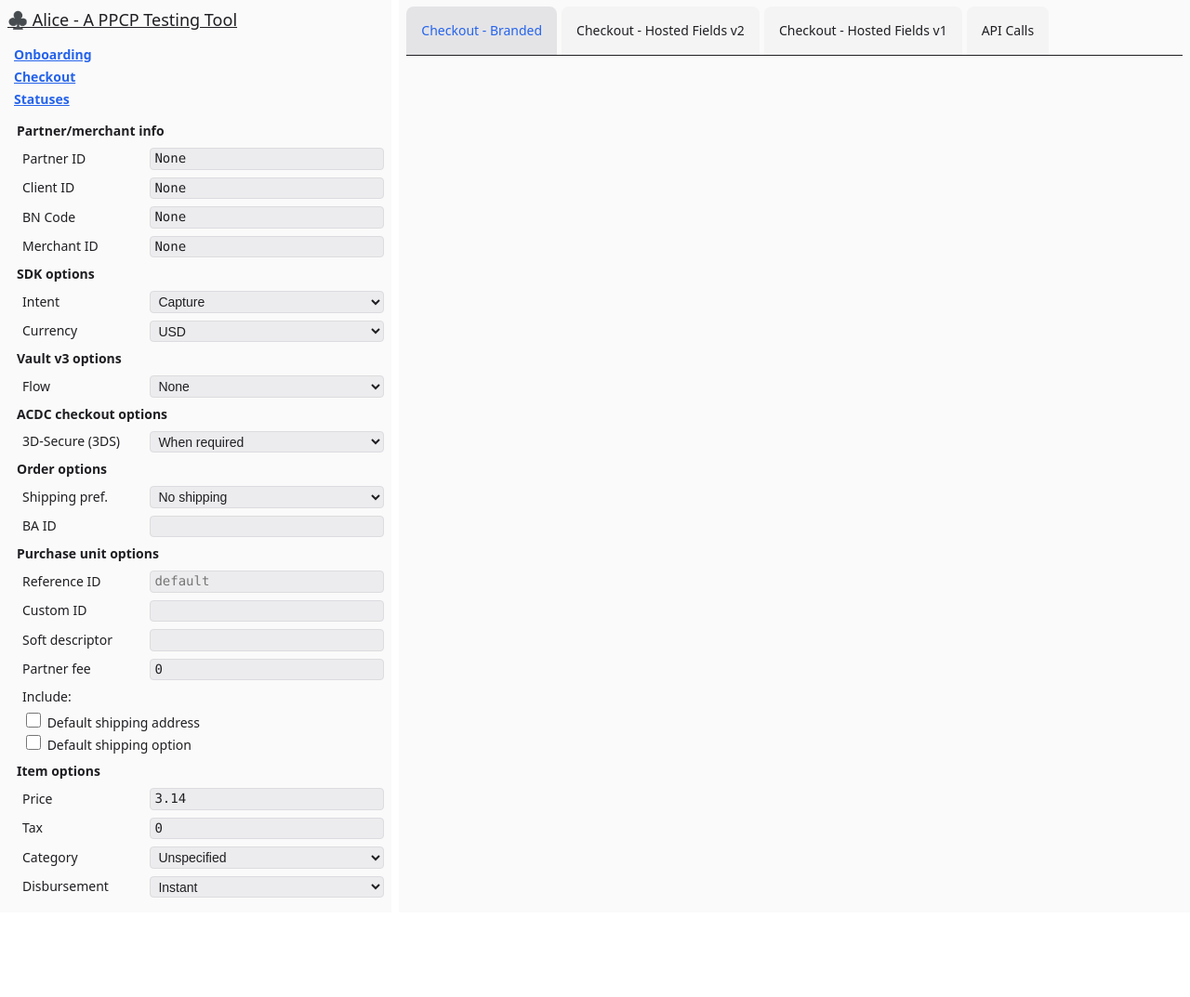
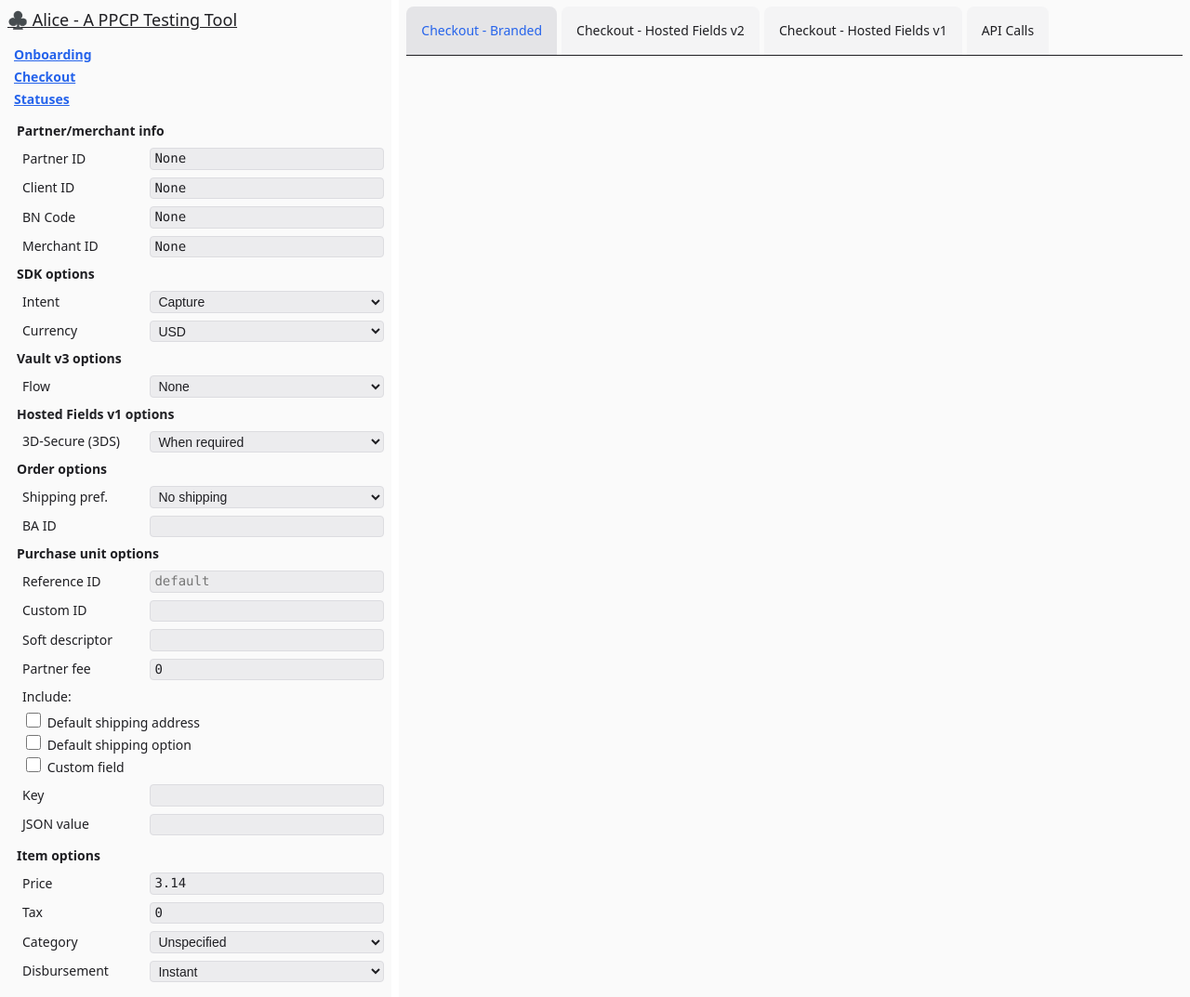
Before and after one commit to engenmt-pp/Alice, a Flask app: page / in a window 1280 px wide. Shown: the part 21-1094 px from the top of the page at 93% size. Before the commit the page ends 987 px from the top, so only its background shows below. Run offline with Flask 3, Linux system fonts and the light colour scheme; some libraries are stand-ins or nearby versions.

Commit message:
Add option to attach user-input custom field to purchase unit (#106)
* Add option to attach user-input custom field to purchase unit

* Correct logging levels, add comments

```diff
--- /dev/null
+++ b/src/static/custom-purchase-unit.css
@@ -0,0 +1,15 @@
+#purchase-unit-options > fieldset > fieldset {
+    width: 100%;
+    margin-left: 0;
+    display: flex;
+    flex-direction: row;
+    align-items: center;
+    justify-content: space-between;
+    flex-wrap: wrap;
+    gap: 0.25rem 0.5rem;
+    margin-top: 0.25rem;
+}
+
+#purchase-unit-options:has(#include-custom-purchase-unit-field:not(:checked)) ~ #custom-purchase-unit-field {
+    display: none;
+}
--- a/src/templates/checkout-options.html
+++ b/src/templates/checkout-options.html
@@ -73,9 +73,9 @@
     </fieldset>
   </fieldset>
 </fieldset>
-<fieldset id="ACDC-options">
+<fieldset id="hosted-v1-options">
   <legend>
-    ACDC checkout options
+    Hosted Fields v1 options
   </legend>
   <fieldset>
     <label for="3ds-preference">
@@ -148,14 +148,28 @@
     </label>
     <ul>
       <li>
-        <input name="include-shipping-address" id="include-shipping-address" type="checkbox" value="YES"/>
+        <input type="checkbox" name="include-shipping-address" id="include-shipping-address"/>
         <label for="include-shipping-address">Default shipping address</label>
       </li>
       <li>
-        <input name="include-shipping-option" id="include-shipping-option" type="checkbox" value="YES"/>
+        <input type="checkbox" name="include-shipping-option" id="include-shipping-option"/>
         <label for="include-shipping-option">Default shipping option</label>
       </li>
+      <li>
+        <input type="checkbox" name="include-custom-purchase-unit-field" id="include-custom-purchase-unit-field"/>
+        <label for="include-custom-purchase-unit-field">Custom field</label>
+      </li>
     </ul>
+
+    <fieldset id="custom-purchase-unit-field">
+      <label for="custom-purchase-unit-key">Key</label>
+      <input name="custom-purchase-unit-key" id="custom-purchase-unit-key" class="monospaced" type="text"/>
+      <div class="break"></div>
+
+      <label for="custom-purchase-unit-value">JSON value</label>
+      <input name="custom-purchase-unit-value" id="custom-purchase-unit-value" class="monospaced full" type="text"/>
+      <div class="break"></div>
+    </fieldset>
   </fieldset>
 </fieldset>
 <fieldset id="item-options">
@@ -163,23 +177,15 @@
     Item options
   </legend>
   <fieldset>
-    <label for="item-price">
-      Price
-    </label>
-    <span>
-      <input name="item-price" id="item-price" class="monospaced" type="number" value="3.14"/>
-    </span>
+    <label for="item-price">Price</label>
+    <input name="item-price" id="item-price" class="monospaced" type="number" value="3.14"/>
     <div class="break"></div>
-    <label for="item-tax">
-      Tax
-    </label>
-    <span>
-      <input name="item-tax" id="item-tax" class="monospaced" type="number" value="0"/>
-    </span>
+
+    <label for="item-tax">Tax</label>
+    <input name="item-tax" id="item-tax" class="monospaced" type="number" value="0"/>
     <div class="break"></div>
-    <label for="item-category">
-      Category
-    </label>
+
+    <label for="item-category">Category</label>
     <select name="item-category" id="item-category">
       <option value="None" selected>Unspecified</option>
       <option value="PHYSICAL_GOODS">Physical goods</option>
@@ -187,9 +193,8 @@
       <option value="DONATION">Donation</option>
     </select>
     <div class="break"></div>
-    <label for="disbursement-mode">
-      Disbursement
-    </label>
+
+    <label for="disbursement-mode">Disbursement</label>
     <select name="disbursement-mode" id="disbursement-mode">
       <option value="INSTANT" selected>Instant</option>
       <option value="DELAYED">Delayed</option>
--- a/src/templates/checkout.html
+++ b/src/templates/checkout.html
@@ -6,6 +6,7 @@
 
 <script src="{{ url_for('static', filename='checkout.js') }}"></script>
 <link rel="stylesheet" type="text/css" href="{{ url_for('static', filename='cards.css') }}"/>
+<link rel="stylesheet" type="text/css" href="{{ url_for('static', filename='custom-purchase-unit.css') }}"/>
 <link rel="stylesheet" type="text/css" href="{{ url_for('static', filename='vault.css') }}"/>
 
 {% endblock %}
```
Also changed, not shown: src/api/orders.py (+29 -0 lines).
